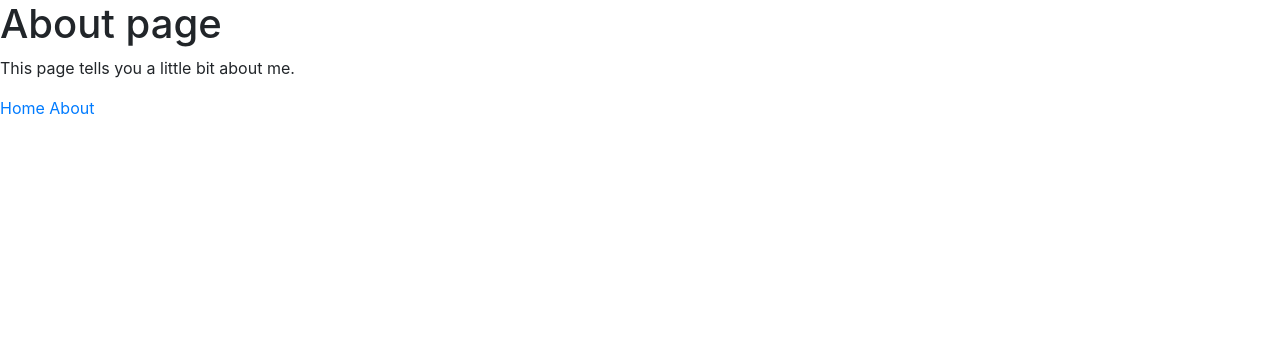
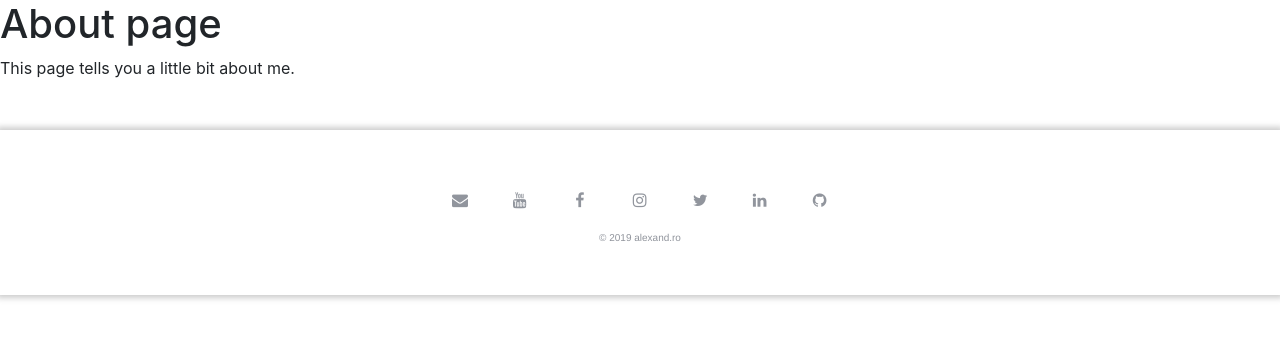
Before and after one commit to alexand-ro/alexand-ro.github.io, a Jekyll site: the page built from about.md, in a window 1280 px wide. Shown: the top 339 px of the page. Built offline with Jekyll 4.4.1, drawn with Linux system fonts in a browser that asks for light colours.

Commit message:
Added footer

```diff
--- /dev/null
+++ b/_includes/footer.html
@@ -0,0 +1,18 @@
+<div id="footer">
+    <div class="social-btns">
+        <a class="btn email" href="mailto:hello@alexand.ro"><i class="fa fa-envelope"></i></a>
+        <a class="btn youtube" href="https://youtube.com/channel/UCQQwkvM9vQ6AEl1CfnEtdrQ"><i class="fa fa-youtube"></i></a>
+        <a class="btn facebook" href="https://www.facebook.com/alexand.ro.writings/"><i class="fa fa-facebook"></i></a>
+        <a class="btn instagram" href="https://instagram.com/alexand.ro/"><i class="fa fa-instagram"></i></a>
+        <a class="btn twitter" href="https://twitter.com/AlexIPetrache"><i class="fa fa-twitter"></i></a>
+        <a class="btn linkedin" href="https://www.linkedin.com/in/alexpetrache/"><i class="fa fa-linkedin"></i></a>
+        <a class="btn github" href="https://github.com/AlexPetrache"><i class="fa fa-github"></i></a>
+    </div>
+    <a class="copyright" href="/">© 2019 alexand.ro</a>
+</div>
+
+<script
+    src="https://code.jquery.com/jquery-3.4.1.min.js"
+    integrity="sha256-CSXorXvZcTkaix6Yvo6HppcZGetbYMGWSFlBw8HfCJo="
+    crossorigin="anonymous"></script>
+<script type='text/javascript' src='/assets/js/myscripts.js'></script>
--- a/_layouts/default.html
+++ b/_layouts/default.html
@@ -12,14 +12,10 @@
     <link rel="manifest" href="/site.webmanifest">
     <meta name="msapplication-TileColor" content="#da532c">
     <meta name="theme-color" content="#ffffff">
+    <link rel="stylesheet" href="https://cdnjs.cloudflare.com/ajax/libs/font-awesome/4.7.0/css/font-awesome.min.css">
   </head>
   <body>
     {{ content }}
-    {% include navigation.html %}
-    <script
-        src="https://code.jquery.com/jquery-3.4.1.min.js"
-        integrity="sha256-CSXorXvZcTkaix6Yvo6HppcZGetbYMGWSFlBw8HfCJo="
-        crossorigin="anonymous"></script>
-    <script type='text/javascript' src='/assets/js/myscripts.js'></script>
+    {% include footer.html %}
   </body>
 </html>
--- a/_sass/main.scss
+++ b/_sass/main.scss
@@ -200,7 +200,11 @@ blockquote::after {
 
 #intro{
     margin-top: 50px;
+    padding-top: 50px;
     padding-bottom: 50px;
+    box-shadow: 0px 0px 6px 3px #ccc;
+    margin: 0;
+    margin-bottom: 50px;
 }
 
 #intro a{
@@ -216,3 +220,101 @@ blockquote::after {
     margin-top: 10px;
     margin-bottom: 10px;
 }
+
+
+//footer
+#footer {
+    position: relative;
+    box-shadow: 0px 0px 6px 3px #ccc;
+    padding: 50px;
+    user-select: none;
+    text-align: center;
+    margin-top: 50px;
+}
+#footer .copyright {
+    color: #90949c;
+    text-align: center;
+    font-family: Helvetica, Arial, sans-serif;
+    font-size: 10px;
+    display: block;
+}
+.social-btns .btn,
+.social-btns .btn:before,
+.social-btns .btn .fa {
+  transition: all 0.35s;
+  transition-timing-function: cubic-bezier(0.31, -0.105, 0.43, 1.59);
+}
+.social-btns .btn:before {
+  top: 90%;
+  left: -110%;
+}
+.social-btns .btn .fa {
+  -webkit-transform: scale(0.8);
+          transform: scale(0.8);
+}
+.social-btns .btn.email:before {
+    background-color: blue;
+}
+.social-btns .btn.facebook:before {
+  background-color: #3b5998;
+}
+.social-btns .btn.twitter:before {
+  background-color: #3cf;
+}
+.social-btns .btn.youtube:before {
+  background-color: #dc4a38;
+}
+.social-btns .btn.instagram:before {
+  background-color: #C13584;
+}
+.social-btns .btn.linkedin:before {
+  background-color: #00aff0;
+}
+.social-btns .btn.github:before {
+  background-color: #000;
+}
+.social-btns .btn:focus:before,
+.social-btns .btn:hover:before {
+  top: -10%;
+  left: -10%;
+}
+.social-btns .btn:focus .fa,
+.social-btns .btn:hover .fa {
+  color: #fff;
+  -webkit-transform: scale(1);
+          transform: scale(1);
+}
+.social-btns {
+  height: 50px;
+  margin: auto;
+  font-size: 0;
+  text-align: center;
+  display: inline-table;
+}
+.social-btns .btn {
+    display: inline-block;
+    background-color: #fff;
+    width: 40px;
+    height: 40px;
+    line-height: 35px;
+    margin: 0 10px;
+    text-align: center;
+    position: relative;
+    overflow: hidden;
+    border-radius: 100%;
+    opacity: 0.99;
+    padding: 0;
+    color: #90949c;
+}
+.social-btns .btn:before {
+  content: '';
+  width: 120%;
+  height: 120%;
+  position: absolute;
+  -webkit-transform: rotate(45deg);
+          transform: rotate(45deg);
+}
+.social-btns .btn .fa {
+    font-size: 20px;
+    vertical-align: middle;
+}
--- a/index.html
+++ b/index.html
@@ -4,7 +4,7 @@ title: Alex Petrache
 <div id="fb-root"></div>
 <script async defer crossorigin="anonymous" src="https://connect.facebook.net/en_US/sdk.js#xfbml=1&autoLogAppEvents=1&version=v4.0&appId=317413601642964"></script>
 <script src="https://apis.google.com/js/platform.js"></script>
-<div class="container h-100">
+
 <div id="intro" class="row justify-content-center align-items-center">
     <div class="col-md-12">
         <div class="row h-100 justify-content-center align-items-center">
@@ -33,7 +33,6 @@ title: Alex Petrache
         </div>
     </div>
 </div>
-</div>
 
 {% for post in site.posts %}
   <a href="{{ post.url }}">
```
Also changed, not shown: 1 other file. Lines whose indentation alone changed are shown as unchanged.
